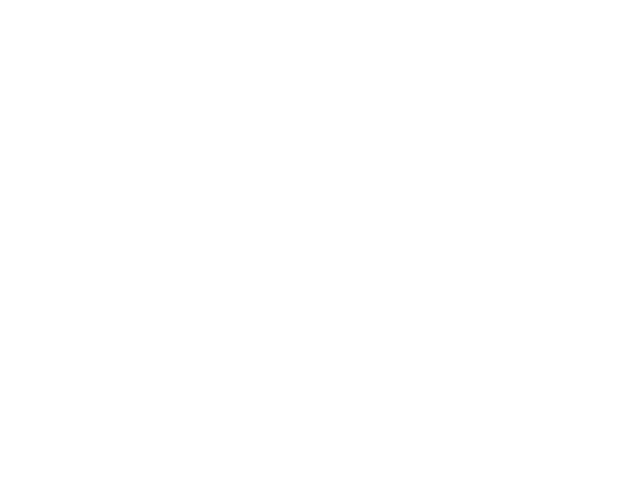
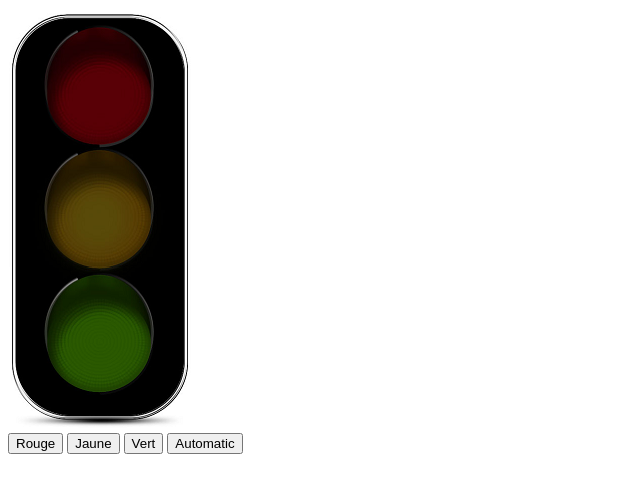
Before and after one commit to dannyclever/Feu-Circulation, a plain HTML site: page index.html in a window 1280 px wide. Shown: the whole page, without its empty margins (0-640 px from the left). Drawn offline with Linux system fonts and the light colour scheme.

Commit message:
Buttons avec chaque couler du Feu de Circulation

```diff
--- a/index.html
+++ b/index.html
@@ -7,7 +7,17 @@
     <link rel="stylesheet" href="main.css">
 </head>
 <body>
-
+    <main>
+        <div>
+            <img src="img/desligado.png" id="img">
+        </div>
+        <div class="buttons">
+            <button id="red" class="button">Rouge</button>
+            <button id="yellow" class="button">Jaune</button>
+            <button id="green" class="button">Vert</button>
+            <button name="test" id="automatic" class="button">Automatic</button>
+        </div>
+    </main>
     <script src="./feu.js"></script>
 </body>
 </html>
```
